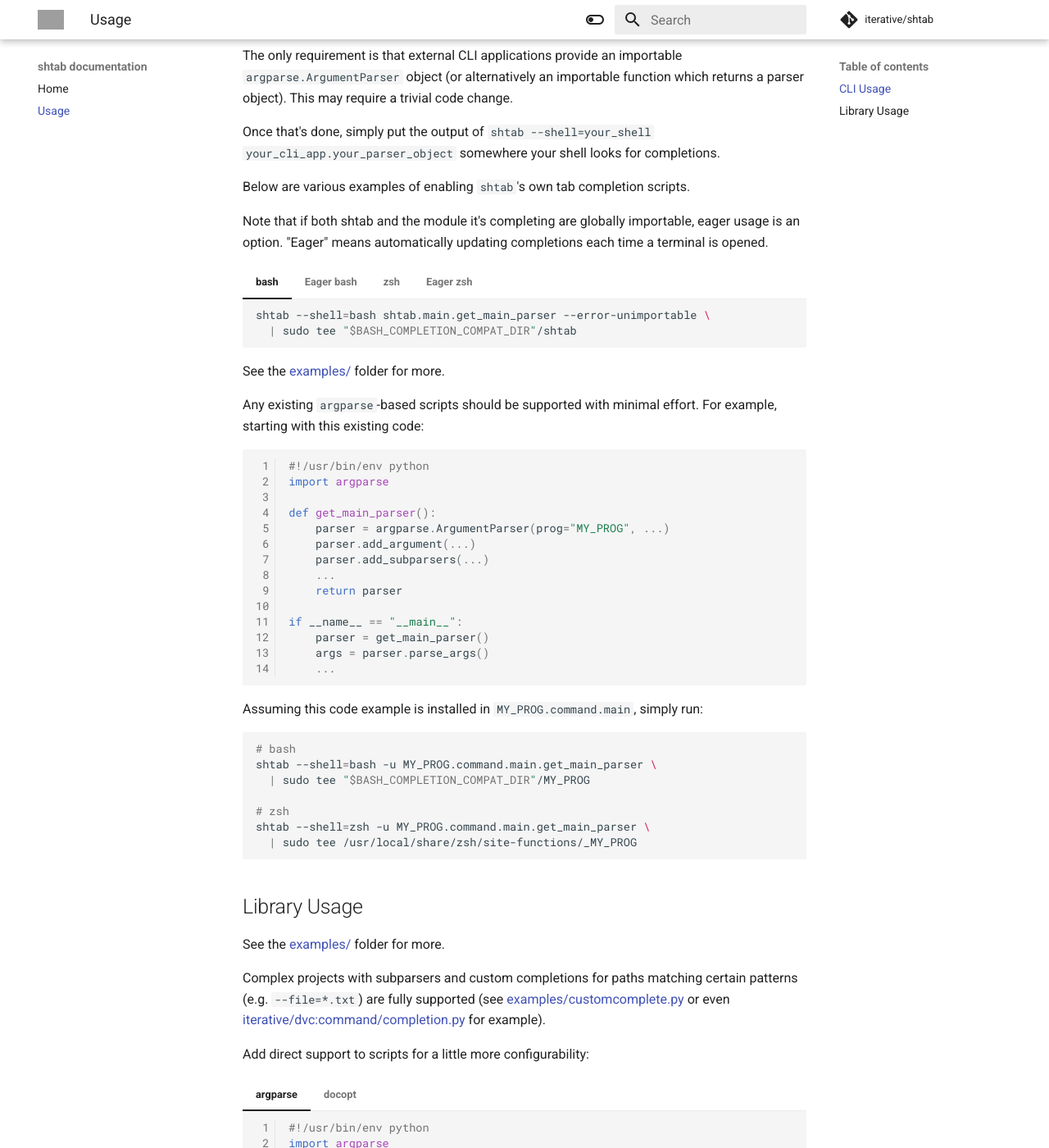
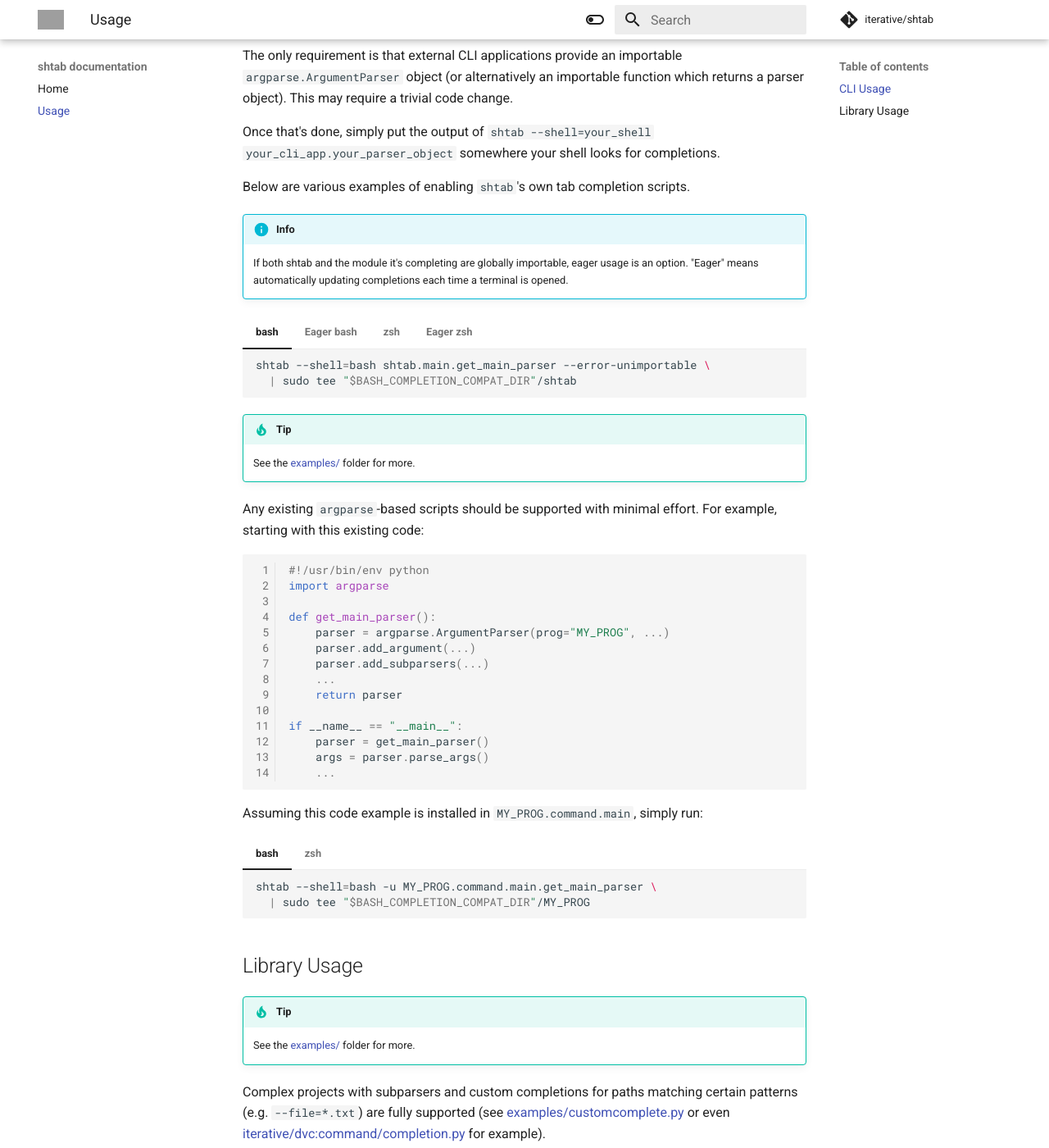
Before and after one commit to iterative/shtab, an MkDocs documentation site: the page built from docs/usage.md, in a window 1280 px wide and 1400 px high, scrolled down 492 px. Shown: the whole window at 82% size. Built offline with MkDocs 1.6.1 and Material for MkDocs 9.7.7, drawn with Linux system fonts in a browser that asks for light colours; comment, search, counter and statistics services are not loaded; grey boxes are pictures that could not be loaded.

Commit message:
more formatting

````diff
--- a/docs/usage.md
+++ b/docs/usage.md
@@ -21,9 +21,10 @@ your_cli_app.your_parser_object` somewhere your shell looks for completions.
 
 Below are various examples of enabling `shtab`'s own tab completion scripts.
 
-Note that if both shtab and the module it's completing are globally importable,
-eager usage is an option. "Eager" means automatically updating completions each
-time a terminal is opened.
+!!! info
+    If both shtab and the module it's completing are globally importable, eager
+    usage is an option. "Eager" means automatically updating completions each
+    time a terminal is opened.
 
 === "bash"
 
@@ -76,8 +77,9 @@ time a terminal is opened.
     shtab --shell=zsh shtab.main.get_main_parser > ~/.zsh/completions/_shtab
     ```
 
-See the [examples/](https://github.com/iterative/shtab/tree/master/examples)
-folder for more.
+!!! tip
+    See the [examples/](https://github.com/iterative/shtab/tree/master/examples)
+    folder for more.
 
 Any existing `argparse`-based scripts should be supported with minimal effort.
 For example, starting with this existing code:
@@ -101,20 +103,25 @@ if __name__ == "__main__":
 
 Assuming this code example is installed in `MY_PROG.command.main`, simply run:
 
-```sh
-# bash
-shtab --shell=bash -u MY_PROG.command.main.get_main_parser \
-  | sudo tee "$BASH_COMPLETION_COMPAT_DIR"/MY_PROG
+=== "bash"
 
-# zsh
-shtab --shell=zsh -u MY_PROG.command.main.get_main_parser \
-  | sudo tee /usr/local/share/zsh/site-functions/_MY_PROG
-```
+    ```sh
+    shtab --shell=bash -u MY_PROG.command.main.get_main_parser \
+      | sudo tee "$BASH_COMPLETION_COMPAT_DIR"/MY_PROG
+    ```
+
+=== "zsh"
+
+    ```sh
+    shtab --shell=zsh -u MY_PROG.command.main.get_main_parser \
+      | sudo tee /usr/local/share/zsh/site-functions/_MY_PROG
+    ```
 
 ## Library Usage
 
-See the [examples/](https://github.com/iterative/shtab/tree/master/examples)
-folder for more.
+!!! tip
+    See the [examples/](https://github.com/iterative/shtab/tree/master/examples)
+    folder for more.
 
 Complex projects with subparsers and custom completions for paths matching
 certain patterns (e.g. `--file=*.txt`) are fully supported (see
--- a/mkdocs.yml
+++ b/mkdocs.yml
@@ -26,5 +26,8 @@ plugins:
     minify_js: true
     minify_html: true
 markdown_extensions:
+- admonition
+- toc:
+    permalink: true
 - pymdownx.superfences
 - pymdownx.tabbed
````
Also changed, not shown: docs/index.md (+10 -3 lines).
